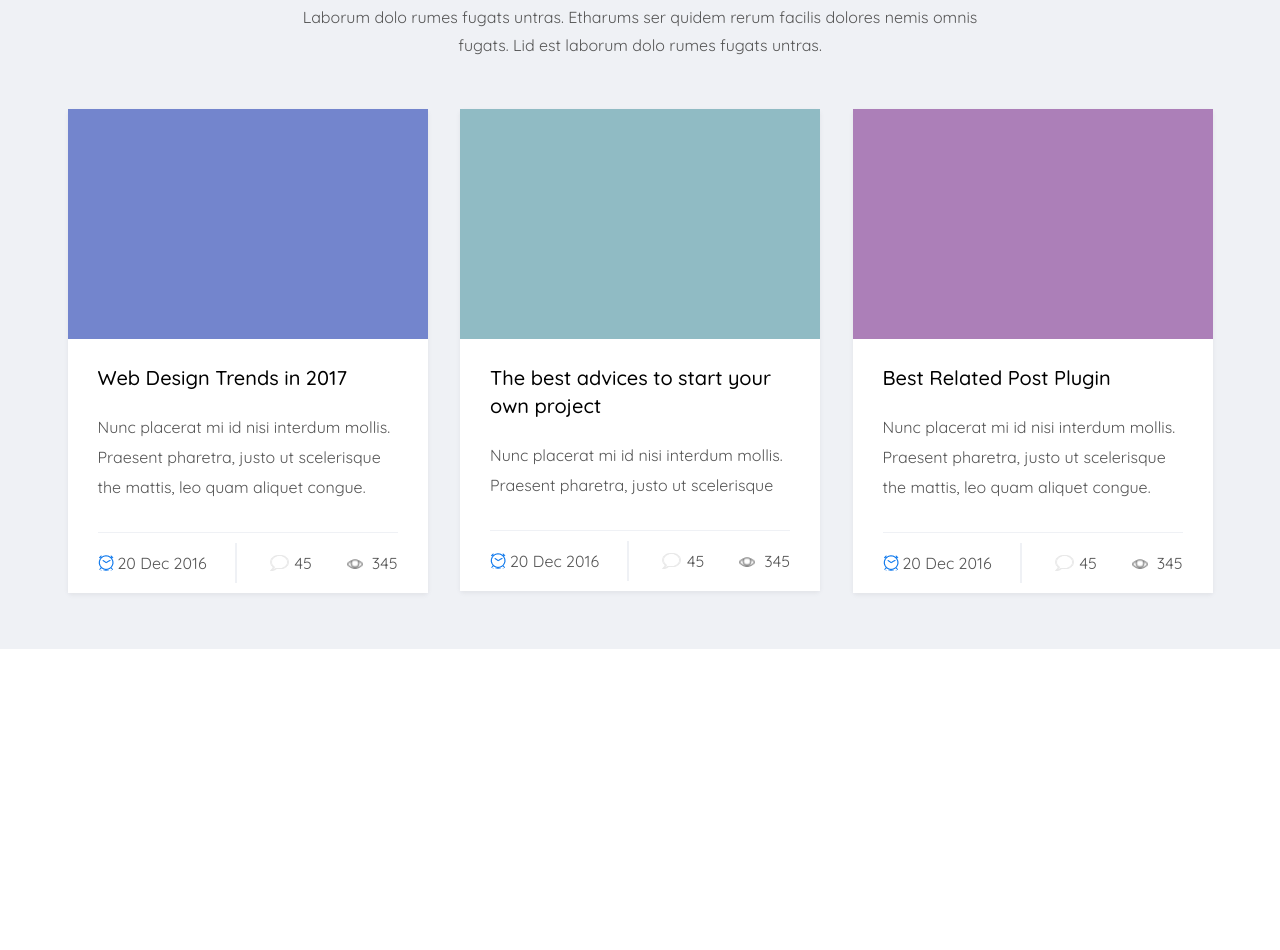
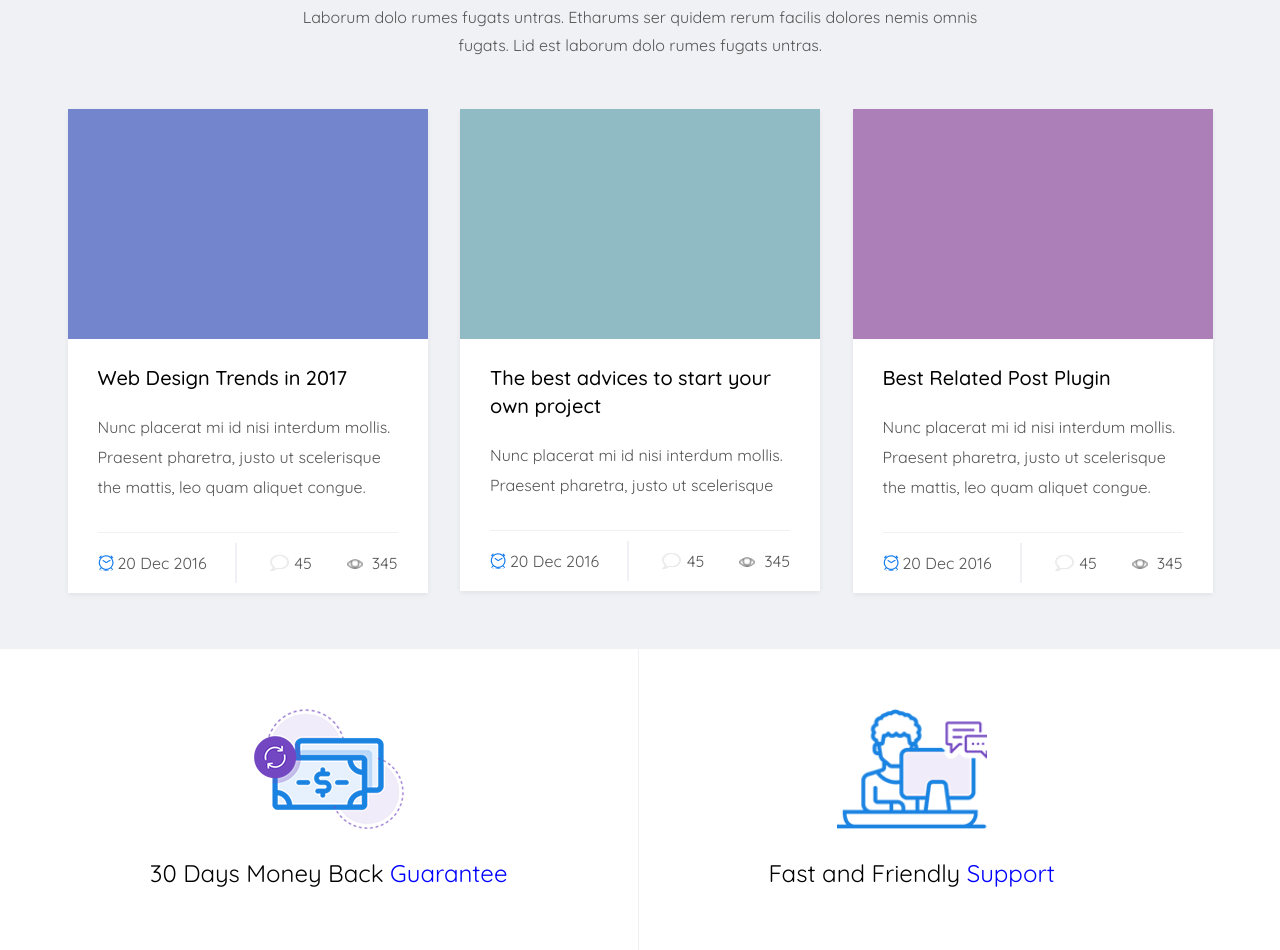
Before and after one commit to aSpeeDAyad/MartPlace, a website: page app/index.html in a window 1280 px wide. Shown: the part 8357-9307 px from the top of the page. Before the commit the page ends 9006 px from the top, so only its background shows below. Drawn offline with nearby package versions, Linux system fonts and the light colour scheme; files that its build step writes are made by us from their sources; files whose address does not match are found by name.

Commit message:
add section Benefits

```diff
--- a/app/index.html
+++ b/app/index.html
@@ -1247,7 +1247,6 @@
                     </div>
                 </div>
                 <a href="javascript:" class="sell-buy-blue">View All Reviews</a>
-
             </div>
         </section>
         <section class="latest">
@@ -1287,11 +1286,7 @@
                                     </div>
                                 </div>
                             </div>
-
-
                         </div>
-
-
                     </div>
                     <div class="latest-item newest_product-item">
                         <div class="weekly_wrapper newest_wrapper ">
@@ -1307,11 +1302,9 @@
                                         The best advices to start your
                                         own project
                                     </div>
-
                                     <div class="weekly_product-card-text newest_product-card-text">
                                         Nunc placerat mi id nisi interdum mollis. Praesent pharetra, justo ut
                                         scelerisque
-
                                     </div>
                                 </div>
                                 <div class="latest-footer">
@@ -1327,8 +1320,6 @@
                                     </div>
                                 </div>
                             </div>
-
-
                         </div>
                     </div>
                     <div class="latest-item newest_product-item">
@@ -1342,7 +1333,6 @@
                                     <div class="weekly_product-card-title newest_product-card-title">
                                         Best Related Post Plugin
                                     </div>
-
                                     <div class="weekly_product-card-text newest_product-card-text">
                                         Nunc placerat mi id nisi interdum mollis. Praesent pharetra, justo ut
                                         scelerisque
@@ -1362,14 +1352,33 @@
                                     </div>
                                 </div>
                             </div>
-
                         </div>
                     </div>
-
                 </div>
             </div>
         </section>
-
+        <section class="benefits">
+            <div class="container">
+                <div class="benefits-wrapper">
+                    <div class="benefits-inner-baks">
+                        <div class="benefits-item benefits-item-baks">
+                            <div class="benefits-img baks"></div>
+                            <div class="benefits-text benefits-text-baks">30 Days Money Back <a
+                                    href="javascript:">Guarantee</a>
+                            </div>
+                        </div>
+                    </div>
+                    <div class="benefits-inner-man">
+                        <div class="benefits-item benefits-item-man">
+                            <div class="benefits-img man"></div>
+                            <div class="benefits-text benefits-text-man">Fast and Friendly <a
+                                    href="javascript:">Support</a>
+                            </div>
+                        </div>
+                    </div>
+                </div>
+            </div>
+        </section>
     </main>
     <footer>
 
--- a/app/scss/style.scss
+++ b/app/scss/style.scss
@@ -1573,22 +1573,27 @@
 .latest {
     padding: 115px 0;
     background-color: $grey;
-    &-item{
-        height:475px;
-    }
+
+    &-item {
+        height: 475px;
+    }
+
     &-wraper {
         display: flex;
         justify-content: space-between;
 
 
     }
-    &-blue{
+
+    &-blue {
         background-color: #7385cd;
     }
-    &-green{
+
+    &-green {
         background-color: #90bbc4;
     }
-    &-pink{
+
+    &-pink {
         background-color: #ac7fb8;
     }
 
@@ -1606,8 +1611,7 @@
 
         }
 
-        &-left {
-        }
+        &-left {}
 
         &-data {
             margin-left: 20px;
@@ -1626,7 +1630,7 @@
         }
 
         &-right {
-            padding-left:30px;
+            padding-left: 30px;
             display: flex;
         }
 
@@ -1645,6 +1649,7 @@
                 @include bg;
 
             }
+
             &:before {
                 content: '';
                 position: absolute;
@@ -1656,6 +1661,7 @@
                 @include bg;
 
             }
+
             &:after {
                 content: '';
                 position: absolute;
@@ -1686,11 +1692,13 @@
             }
         }
     }
-    .newest_foto-product{
-        height: 230px ;
-    }
-
-}
+
+    .newest_foto-product {
+        height: 230px;
+    }
+
+}
+
 .breake {
     min-height: 40px;
     width: 1px;
@@ -1698,3 +1706,90 @@
     background-color: $grey;
     padding: 0px 1px;
 }
+
+//  Finish develope section 'Latest'
+//  Start develope section  'Benefits'
+.benefits {
+    background-color: #fff;
+
+    &-wrapper {
+        display: flex;
+    }
+
+    &-inner-baks {
+        display: inline-block;
+        border-right:$grey 1px solid;
+        width: 571px;
+        word-wrap: break-word;
+        text-align: right;
+        padding: 60px 0px;
+
+
+    }
+
+    &-inner-man {
+        display: inline-block;
+        width: 571px;
+        word-wrap: break-word;
+        border-left:$grey 1px solid;
+        margin-left: -1px;
+        padding: 60px 0px;
+
+
+    }
+
+    &-item-baks {
+        display: inline-block;
+        padding-right: 130px;
+        max-width: 571px;
+        word-wrap: break-word;
+    }
+
+    &-item-man {
+        display: inline-block;
+        padding-left: 130px;
+        margin-right: auto;
+        max-width: 571px;
+        word-wrap: break-word;
+    }
+
+
+
+
+
+    &-img {
+        @include bg;
+        width: 150px;
+        height: 120px;
+        margin: 0 auto;
+
+    }
+
+    &-text {
+        margin-top: 30px;
+        font-size: 24px;
+        color: black;
+        text-align: center;
+
+
+
+        a {
+            color: blue;
+            font-size: 24px;
+        }
+    }
+
+}
+
+.baks {
+
+    background-image: url(..//images/baks.png);
+}
+
+.man {
+    background-image: url(..//images/user.png);
+
+}
+
+//  Finish develope section 'Benefits'
+//  Start develope section  ''
```
Also changed, not shown: app/images/baks.png (added), app/images/user.png (added), 1 other file. Lines whose indentation alone changed are shown as unchanged.
